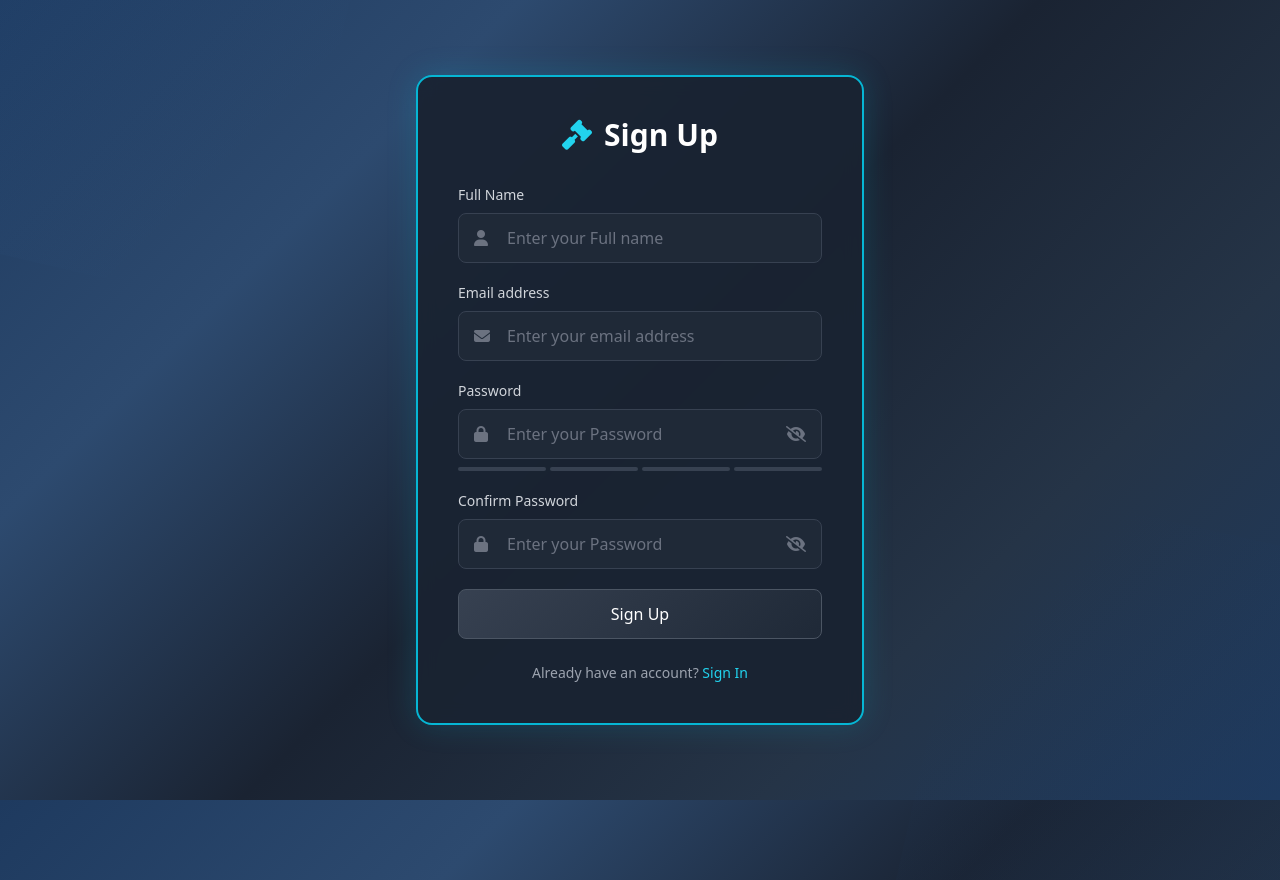
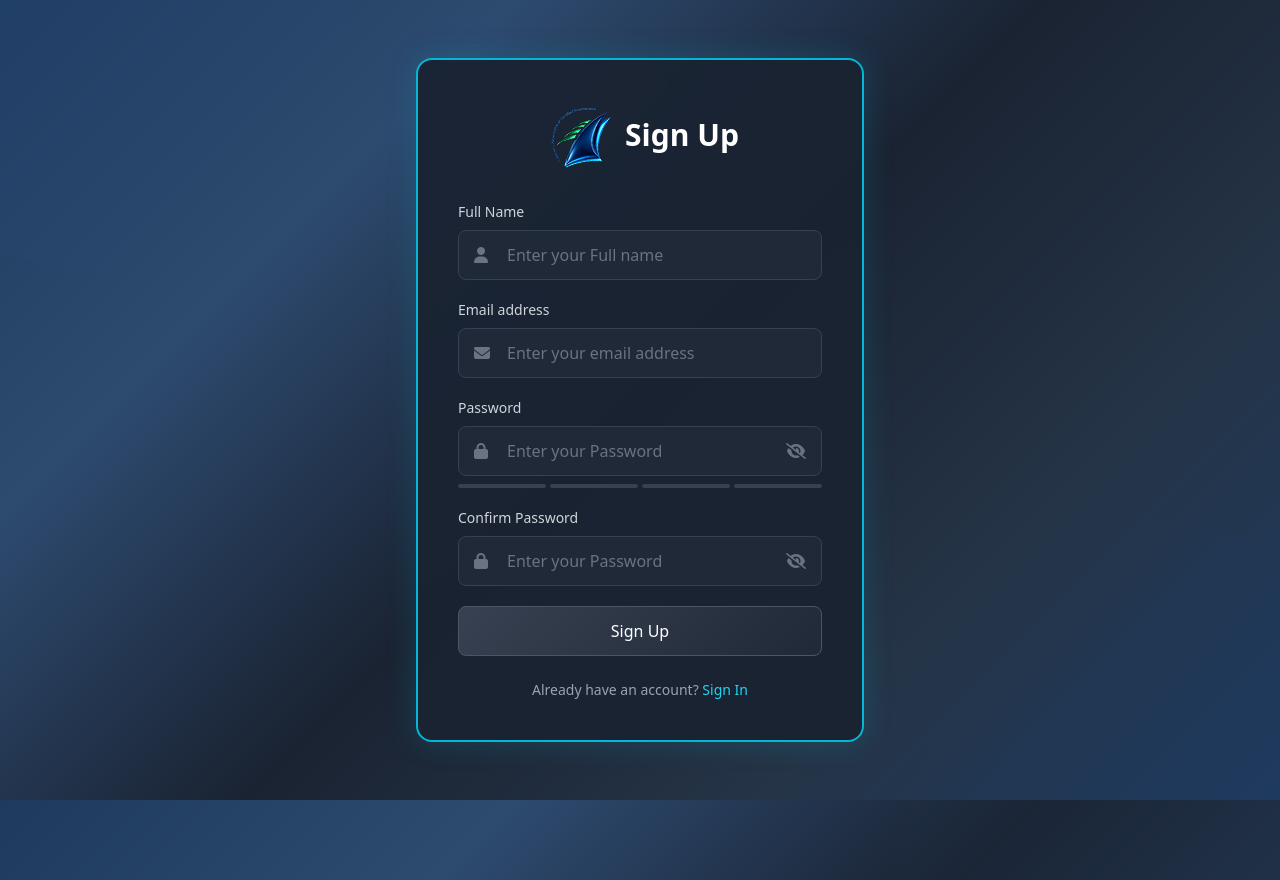
Before and after one commit to AliSleiman0/Lacpa, a website: page LACPA_Web/src/signup.html in a window 1280 px wide. Shown: the top 880 px of the page. Drawn offline with nearby package versions, Linux system fonts and the light colour scheme.

```diff
--- a/LACPA_Web/src/signup.html
+++ b/LACPA_Web/src/signup.html
@@ -107,8 +107,8 @@
     <div class="signup-card rounded-2xl p-10 w-full max-w-md relative z-10">
         <!-- Header -->
         <div class="text-center mb-8">
-            <div class="flex items-center justify-center gap-3 mb-2">
-                <i class="fas fa-gavel text-cyan-400 text-3xl"></i>
+              <div class="flex items-center justify-center gap-3 mb-2">
+                <img src="../assets/Logo.png"/>
                 <h1 class="text-3xl font-bold text-white">Sign Up</h1>
             </div>
         </div>
```
